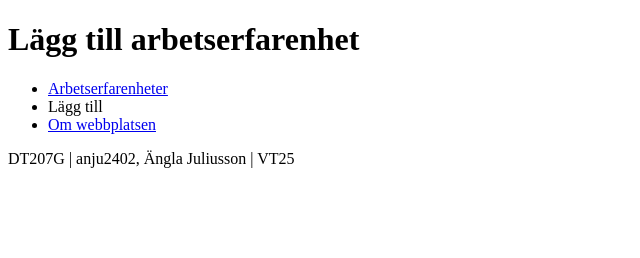
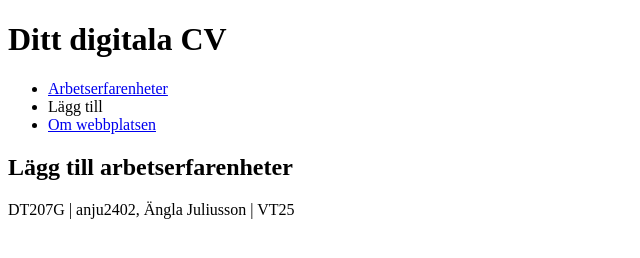
Before and after one commit to anglajuliusson/dt207g-moment2.2, a plain HTML site: page add.html in a window 1280 px wide. Shown: the whole page, without its empty margins (0-640 px from the left). Drawn offline with Linux system fonts and the light colour scheme.

Commit message:
Ändra huvudrubrik och skapa underrubrik för sidorna

```diff
--- a/add.html
+++ b/add.html
@@ -9,7 +9,7 @@
 </head>
 <body>
     <header class="header">
-        <h1>Lägg till arbetserfarenhet</h1>
+        <h1>Ditt digitala CV</h1>
         <nav class="navmenu">
             <ul>
                 <li><a href="index.html">Arbetserfarenheter</a></li>
@@ -19,7 +19,7 @@
         </nav>
     </header>
     <main class="main">
-
+        <h2>Lägg till arbetserfarenheter</h2>
     </main>
     <footer class="footer">
         <p>DT207G | anju2402, Ängla Juliusson | VT25</p>
```
Also changed, not shown: about.html (+2 -2 lines), index.html (+2 -2 lines).
